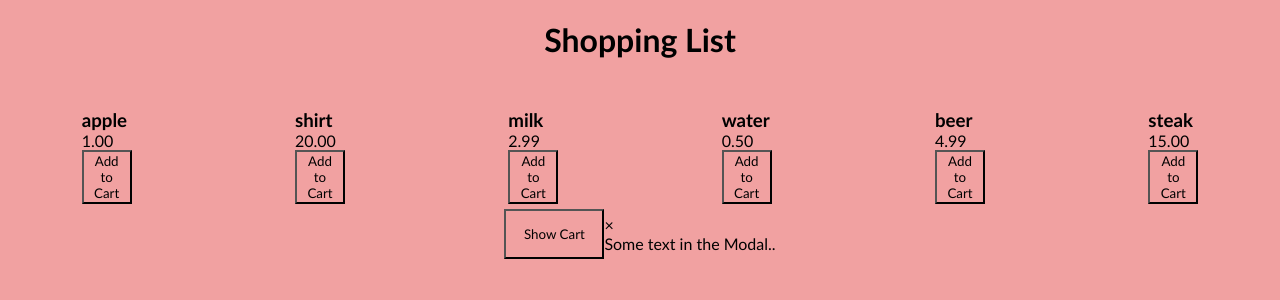
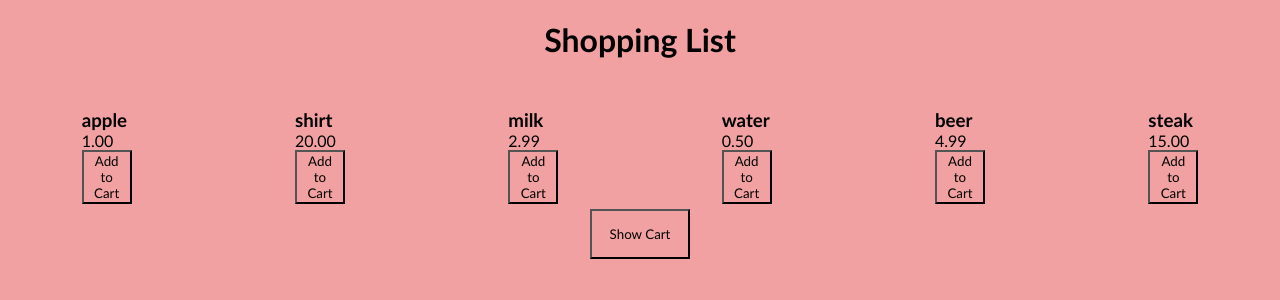
Before and after one commit to thejjwang/reactShoppingCart, a React (Vite) app in the folder vite-project/: page / in a window 1280 px wide. Shown: the top 300 px of the page. Built offline with nearby package versions, Linux system fonts and the light colour scheme.

Commit message:
modal works

```diff
--- a/vite-project/src/App.jsx
+++ b/vite-project/src/App.jsx
@@ -30,7 +30,8 @@ function App() {
       </div>
       <ProductList setCart={setCart} productArr={productArr}/>
       <div className='eachItem'>
-        {cart.map((product) => <p>{product}</p>)}
+        {cart.map((product, index) =>
+        <p key={index}>{product.name} - ${product.price}</p>)}
       <ShowCart cart={cart}/>
       </div>
     </>
--- a/vite-project/src/Product.jsx
+++ b/vite-project/src/Product.jsx
@@ -1,14 +1,15 @@
 // product component will render each single product with name, price, button
 
-const Product = ({product, setCart}) => {
-
+const Product = ({ product, setCart }) => {
     return (
-        <div className="product">
-                <h3>{product.name}</h3>
-                <p>{product.price}</p>
-                <button onClick={() => setCart(product)}>Add to Cart</button>
-        </div>
-    )
-}
+      <div className="product">
+        <h3>{product.name}</h3>
+        <p>{product.price}</p>
+        <button onClick={() => setCart((prevCart) => [...prevCart, product])}>
+          Add to Cart
+        </button>
+      </div>
+    );
+  };
 
 export default Product;
--- a/vite-project/src/ShowCart.jsx
+++ b/vite-project/src/ShowCart.jsx
@@ -1,21 +1,27 @@
 import { useState } from "react";
 
 const ShowCart = ({ cart }) => {
-  const updateCart = (cart) => {};
+    const [isModalOpen, setIsModalOpen] = useState(false);
+
+    const toggleModal = () => {
+        setIsModalOpen(!isModalOpen);
+    }
 
   return (
     <div className="modal">
-      <button
-        onClick={() => {
-          updateCart({ cart });
-        }}
-      >
+      <button onClick={() => toggleModal()}>
         Show Cart
       </button>
-      <div class="modal-content">
-        <span class="close">&times;</span>
-        <p>Some text in the Modal..</p>
+      {isModalOpen && (
+        <div className="modal-content">
+        <span className="close">&times;</span>
+        <h2>Cart Items:</h2>
+        <ul>
+            {cart.map((item, index) =>
+            <li key={index}>{item.name} - ${item.price}</li>)}
+        </ul>
       </div>
+      )}
     </div>
   );
 };
```
Also changed, not shown: vite-project/src/Cart.jsx (deleted, +0 -14 lines).
